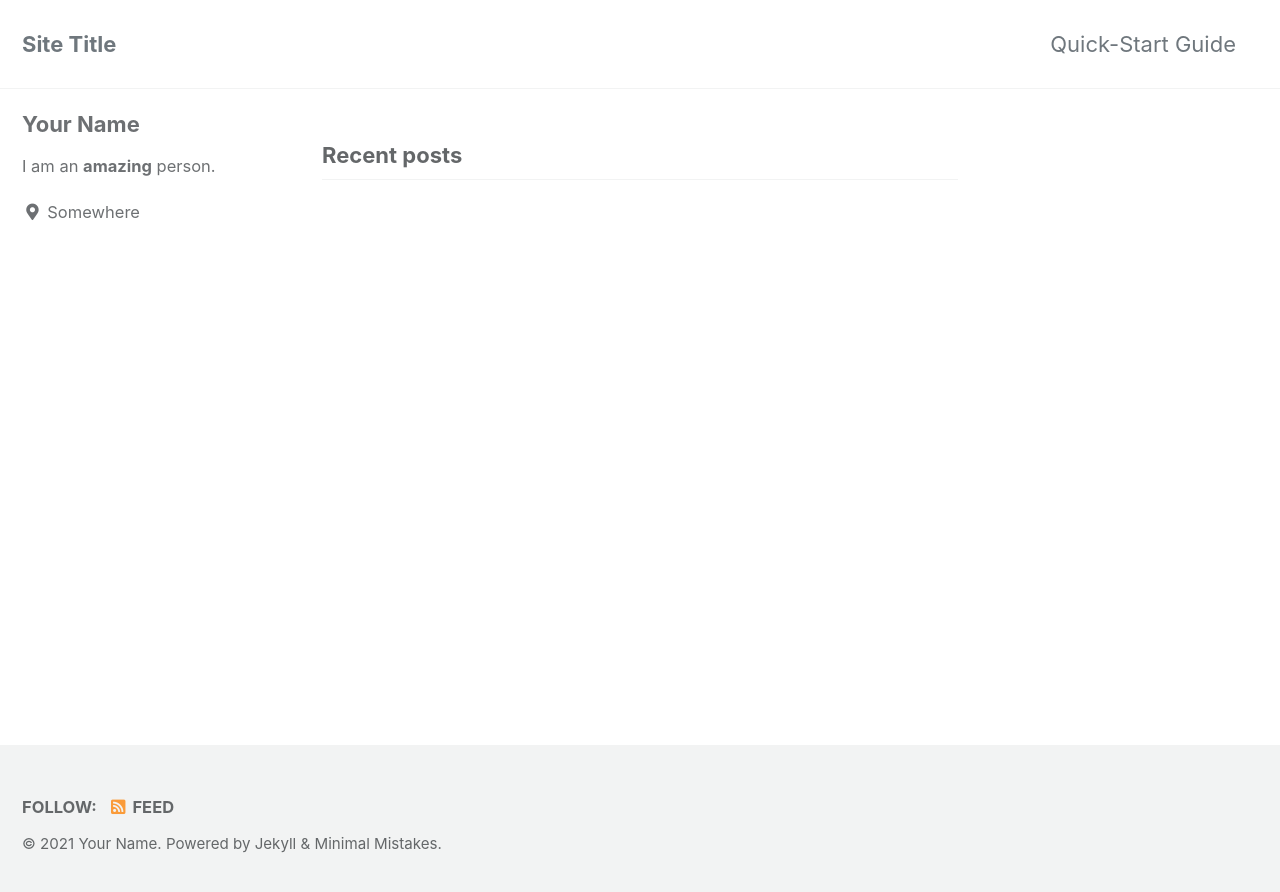
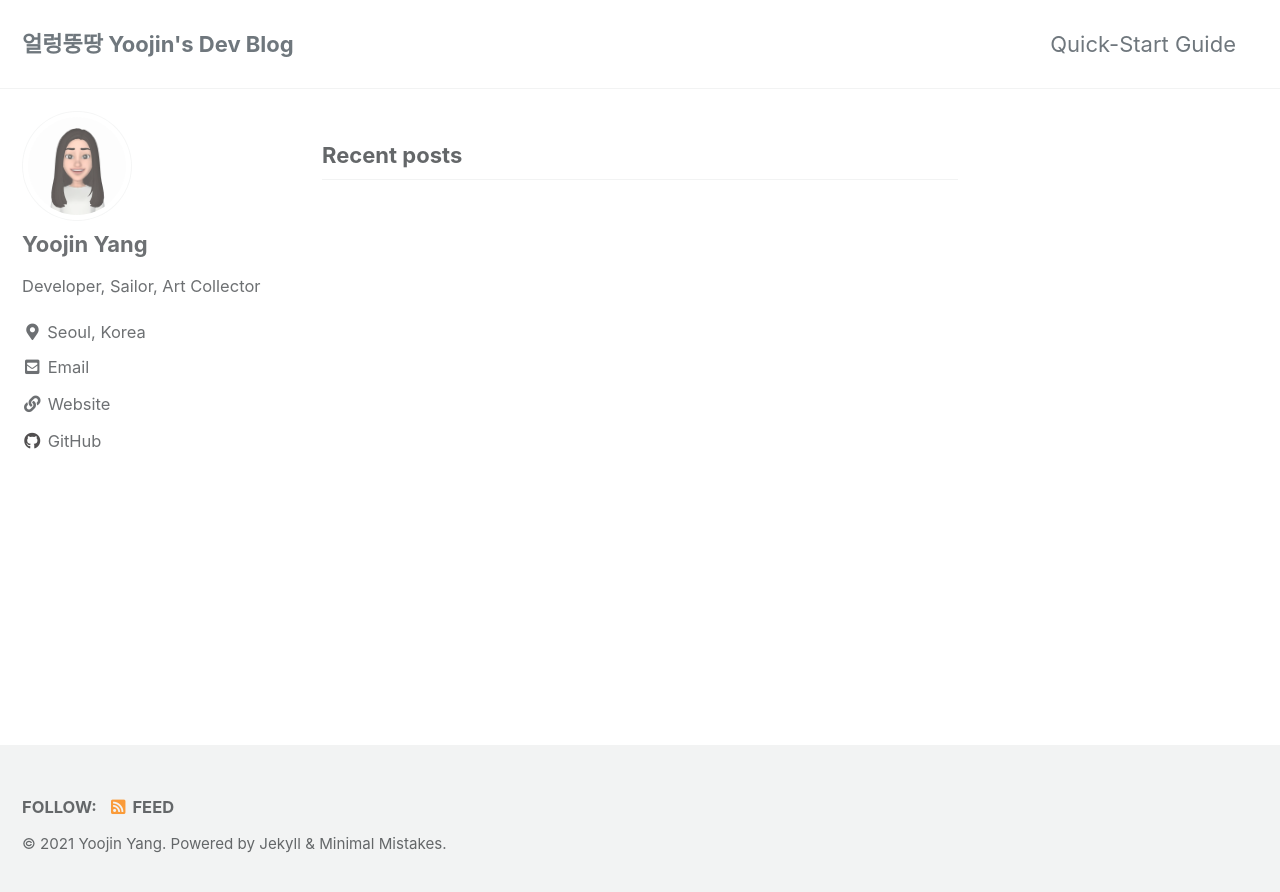
Before and after one commit to vikira/vikira.github.io, a Jekyll site: the page built from index.html, in a window 1280 px wide. Shown: the top 892 px of the page. Built offline with Jekyll 4.4.1, drawn with Linux system fonts in a browser that asks for light colours; cached includes are drawn as plain includes; the list of posts is cut into pages by our own code.

Commit message:
profile change

```diff
--- a/Gemfile
+++ b/Gemfile
@@ -1,2 +1,3 @@
 source "https://rubygems.org"
 gemspec
+gem "webrick", "~> 1.7"
--- a/_config.yml
+++ b/_config.yml
@@ -12,107 +12,106 @@
 
 # theme                  : "minimal-mistakes-jekyll"
 # remote_theme           : "mmistakes/minimal-mistakes"
-minimal_mistakes_skin    : "default" # "air", "aqua", "contrast", "dark", "dirt", "neon", "mint", "plum", "sunrise"
+minimal_mistakes_skin: "default" # "air", "aqua", "contrast", "dark", "dirt", "neon", "mint", "plum", "sunrise"
 
 # Site Settings
-locale                   : "en-US"
-title                    : "Site Title"
-title_separator          : "-"
-subtitle                 : # site tagline that appears below site title in masthead
-name                     : "Your Name"
-description              : "An amazing website."
-url                      : # the base hostname & protocol for your site e.g. "https://mmistakes.github.io"
-baseurl                  : # the subpath of your site, e.g. "/blog"
-repository               : # GitHub username/repo-name e.g. "mmistakes/minimal-mistakes"
-teaser                   : # path of fallback teaser image, e.g. "/assets/images/500x300.png"
-logo                     : # path of logo image to display in the masthead, e.g. "/assets/images/88x88.png"
-masthead_title           : # overrides the website title displayed in the masthead, use " " for no title
+locale: "en-US"
+title: "얼렁뚱땅 Yoojin's Dev Blog"
+title_separator: "-"
+subtitle: # site tagline that appears below site title in masthead
+name: "Yoojin Yang"
+description: "An amazing website."
+url: # the base hostname & protocol for your site e.g. "https://mmistakes.github.io"
+baseurl: # the subpath of your site, e.g. "/blog"
+repository: # GitHub username/repo-name e.g. "mmistakes/minimal-mistakes"
+teaser: # path of fallback teaser image, e.g. "/assets/images/500x300.png"
+logo: #"/assets/images/me.png"
+masthead_title: # overrides the website title displayed in the masthead, use " " for no title
 # breadcrumbs            : false # true, false (default)
-words_per_minute         : 200
+words_per_minute: 200
 comments:
-  provider               : # false (default), "disqus", "discourse", "facebook", "staticman", "staticman_v2", "utterances", "giscus", "custom"
+  provider: # false (default), "disqus", "discourse", "facebook", "staticman", "staticman_v2", "utterances", "giscus", "custom"
   disqus:
-    shortname            : # https://help.disqus.com/customer/portal/articles/466208-what-s-a-shortname-
+    shortname: # https://help.disqus.com/customer/portal/articles/466208-what-s-a-shortname-
   discourse:
-    server               : # https://meta.discourse.org/t/embedding-discourse-comments-via-javascript/31963 , e.g.: meta.discourse.org
+    server: # https://meta.discourse.org/t/embedding-discourse-comments-via-javascript/31963 , e.g.: meta.discourse.org
   facebook:
     # https://developers.facebook.com/docs/plugins/comments
-    appid                :
-    num_posts            : # 5 (default)
-    colorscheme          : # "light" (default), "dark"
+    appid:
+    num_posts: # 5 (default)
+    colorscheme: # "light" (default), "dark"
   utterances:
-    theme                : # "github-light" (default), "github-dark"
-    issue_term           : # "pathname" (default)
+    theme: # "github-light" (default), "github-dark"
+    issue_term: # "pathname" (default)
   giscus:
-    repo_id              : # Shown during giscus setup at https://giscus.app
-    category_name        : # Full text name of the category
-    category_id          : # Shown during giscus setup at https://giscus.app
-    discussion_term      : # "pathname" (default), "url", "title", "og:title"
-    reactions_enabled    : # '1' for enabled (default), '0' for disabled
-    theme                : # "light" (default), "dark", "dark_dimmed", "transparent_dark", "preferred_color_scheme"
+    repo_id: # Shown during giscus setup at https://giscus.app
+    category_name: # Full text name of the category
+    category_id: # Shown during giscus setup at https://giscus.app
+    discussion_term: # "pathname" (default), "url", "title", "og:title"
+    reactions_enabled: # '1' for enabled (default), '0' for disabled
+    theme: # "light" (default), "dark", "dark_dimmed", "transparent_dark", "preferred_color_scheme"
   staticman:
-    branch               : # "master"
-    endpoint             : # "https://{your Staticman v3 API}/v3/entry/github/"
+    branch: # "master"
+    endpoint: # "https://{your Staticman v3 API}/v3/entry/github/"
 reCaptcha:
-  siteKey                :
-  secret                 :
+  siteKey:
+  secret:
 atom_feed:
-  path                   : # blank (default) uses feed.xml
-  hide                   : # true, false (default)
-search                   : # true, false (default)
-search_full_content      : # true, false (default)
-search_provider          : # lunr (default), algolia, google
+  path: # blank (default) uses feed.xml
+  hide: # true, false (default)
+search: # true, false (default)
+search_full_content: # true, false (default)
+search_provider: # lunr (default), algolia, google
 algolia:
-  application_id         : # YOUR_APPLICATION_ID
-  index_name             : # YOUR_INDEX_NAME
-  search_only_api_key    : # YOUR_SEARCH_ONLY_API_KEY
-  powered_by             : # true (default), false
+  application_id: # YOUR_APPLICATION_ID
+  index_name: # YOUR_INDEX_NAME
+  search_only_api_key: # YOUR_SEARCH_ONLY_API_KEY
+  powered_by: # true (default), false
 google:
-  search_engine_id       : # YOUR_SEARCH_ENGINE_ID
-  instant_search         : # false (default), true
+  search_engine_id: # YOUR_SEARCH_ENGINE_ID
+  instant_search: # false (default), true
 # SEO Related
-google_site_verification :
-bing_site_verification   :
-yandex_site_verification :
-naver_site_verification  :
+google_site_verification:
+bing_site_verification:
+yandex_site_verification:
+naver_site_verification:
 
 # Social Sharing
 twitter:
-  username               :
+  username:
 facebook:
-  username               :
-  app_id                 :
-  publisher              :
-og_image                 : # Open Graph/Twitter default site image
+  username:
+  app_id:
+  publisher:
+og_image: # Open Graph/Twitter default site image
 # For specifying social profiles
 # - https://developers.google.com/structured-data/customize/social-profiles
 social:
-  type                   : # Person or Organization (defaults to Person)
-  name                   : # If the user or organization name differs from the site's name
+  type: # Person or Organization (defaults to Person)
+  name: # If the user or organization name differs from the site's name
   links: # An array of links to social media profiles
 
 # Analytics
 analytics:
-  provider               : false # false (default), "google", "google-universal", "google-gtag", "custom"
+  provider: false # false (default), "google", "google-universal", "google-gtag", "custom"
   google:
-    tracking_id          :
-    anonymize_ip         : # true, false (default)
-
+    tracking_id:
+    anonymize_ip: # true, false (default)
 
 # Site Author
 author:
-  name             : "Your Name"
-  avatar           : # path of avatar image, e.g. "/assets/images/bio-photo.jpg"
-  bio              : "I am an **amazing** person."
-  location         : "Somewhere"
-  email            :
+  name: "Yoojin Yang"
+  avatar: "/assets/images/self.jpg"
+  bio: "Developer, Sailor, Art Collector"
+  location: "Seoul, Korea"
+  email:
   links:
     - label: "Email"
       icon: "fas fa-fw fa-envelope-square"
-      # url: "mailto:your.name@email.com"
+      url: "mailto:y29@naver.com"
     - label: "Website"
       icon: "fas fa-fw fa-link"
-      # url: "https://your-website.com"
+      url: "https://vikira.github.io/"
     - label: "Twitter"
       icon: "fab fa-fw fa-twitter-square"
       # url: "https://twitter.com/"
@@ -121,7 +120,7 @@ author:
       # url: "https://facebook.com/"
     - label: "GitHub"
       icon: "fab fa-fw fa-github"
-      # url: "https://github.com/"
+      url: "https://github.com/vikira"
     - label: "Instagram"
       icon: "fab fa-fw fa-instagram"
       # url: "https://instagram.com/"
@@ -147,7 +146,6 @@ footer:
     - label: "Instagram"
       icon: "fab fa-fw fa-instagram"
       # url:
-
 
 # Reading Files
 include:
@@ -186,14 +184,12 @@ keep_files:
 encoding: "utf-8"
 markdown_ext: "markdown,mkdown,mkdn,mkd,md"
 
-
 # Conversion
 markdown: kramdown
 highlighter: rouge
 lsi: false
 excerpt_separator: "\n\n"
 incremental: false
-
 
 # Markdown Processing
 kramdown:
@@ -206,19 +202,16 @@ kramdown:
   smart_quotes: lsquo,rsquo,ldquo,rdquo
   enable_coderay: false
 
-
 # Sass/SCSS
 sass:
   sass_dir: _sass
   style: compressed # https://sass-lang.com/documentation/file.SASS_REFERENCE.html#output_style
 
-
 # Outputting
 permalink: /:categories/:title/
-paginate: 5 # amount of posts to show
+paginate: 10 # amount of posts to show
 paginate_path: /page:num/
 timezone: # https://en.wikipedia.org/wiki/List_of_tz_database_time_zones
-
 
 # Plugins (previously gems:)
 plugins:
@@ -235,7 +228,6 @@ whitelist:
   - jekyll-gist
   - jekyll-feed
   - jekyll-include-cache
-
 
 # Archives
 #  Type
@@ -265,14 +257,12 @@ tag_archive:
 #     category: /categories/:name/
 #     tag: /tags/:name/
 
-
 # HTML Compression
 # - https://jch.penibelst.de/
 compress_html:
   clippings: all
   ignore:
     envs: development
-
 
 # Defaults
 defaults:
```
Also changed, not shown: assets/images/self.jpg (added), 1 other file.
